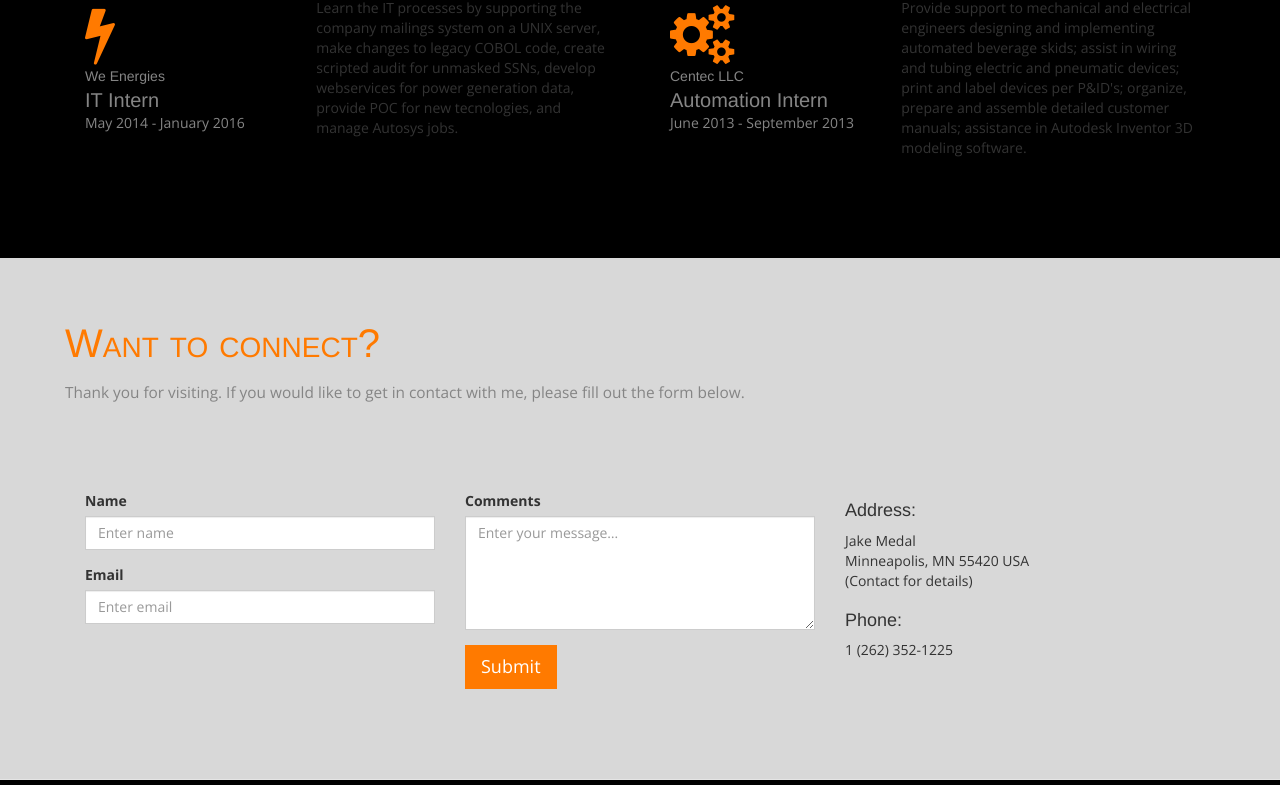
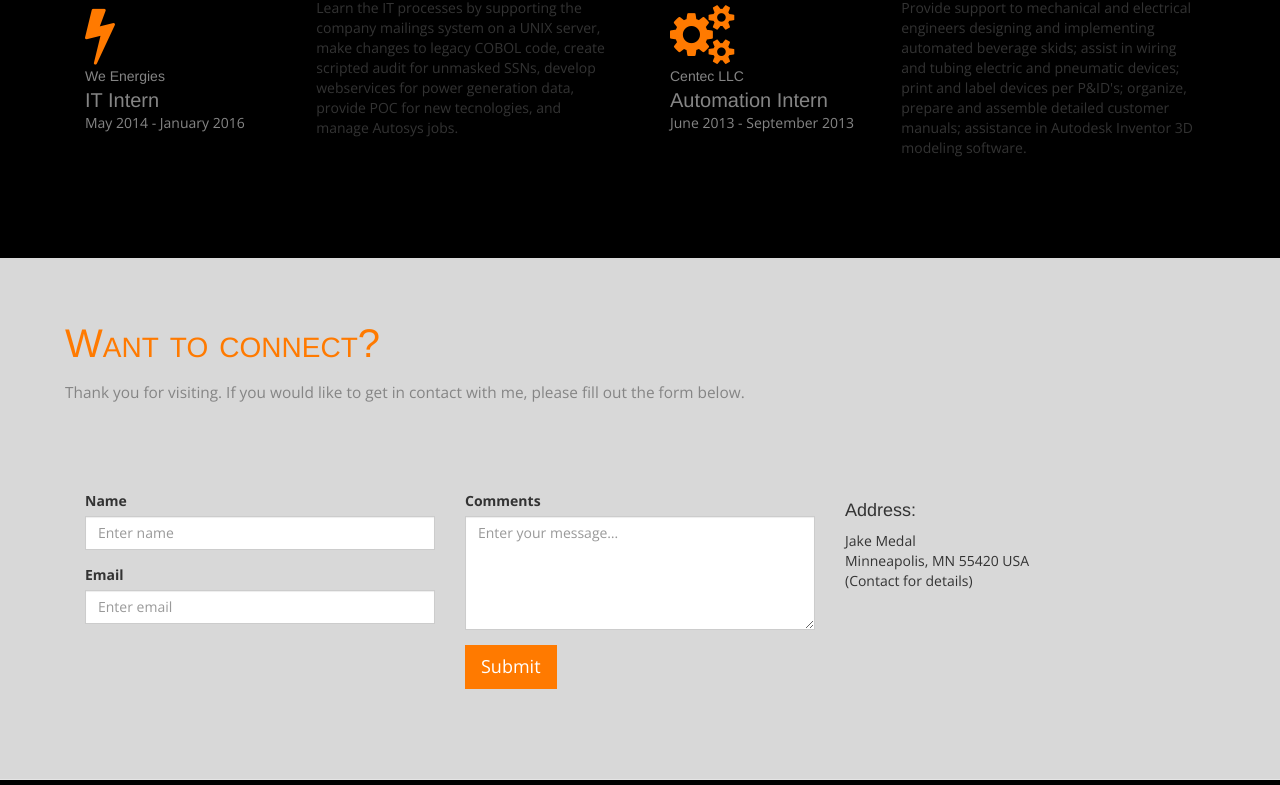
Before and after one commit to jakemedal/PortfolioWebsite, a plain HTML site: page index.html in a window 1280 px wide. Shown: the part 3115-3900 px from the top of the page. Drawn offline with nearby package versions, Linux system fonts and the light colour scheme.

Commit message:
Update index.html

```diff
--- a/index.html
+++ b/index.html
@@ -392,11 +392,7 @@
         Jake Medal<br>
         Minneapolis, MN 55420 USA <br>
 		    (Contact for details)
-        </address>
-        <h4>Phone:</h4>
-        <address>
-        1 (262) 352-1225<br>
-        </address>
+	      </address>
       </div>
     </div>
   </div>
```
